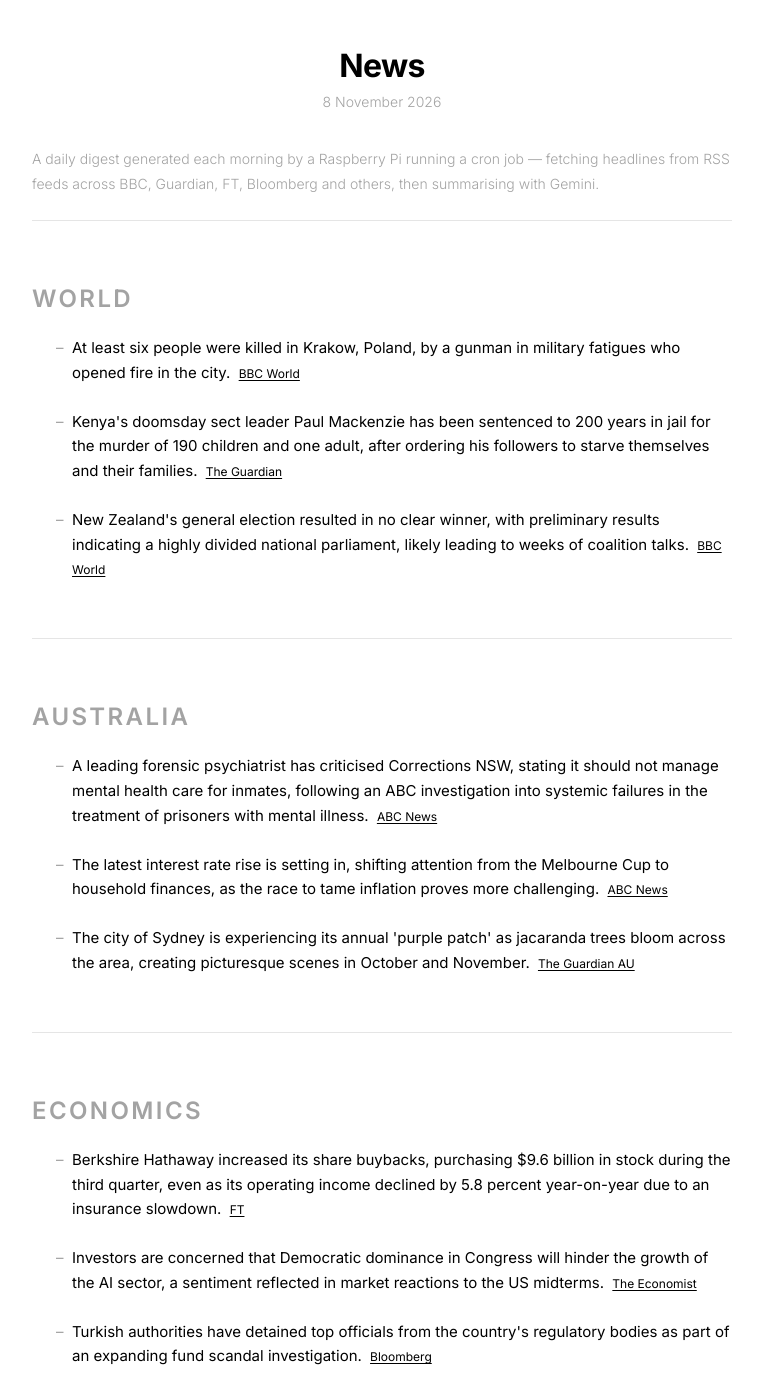
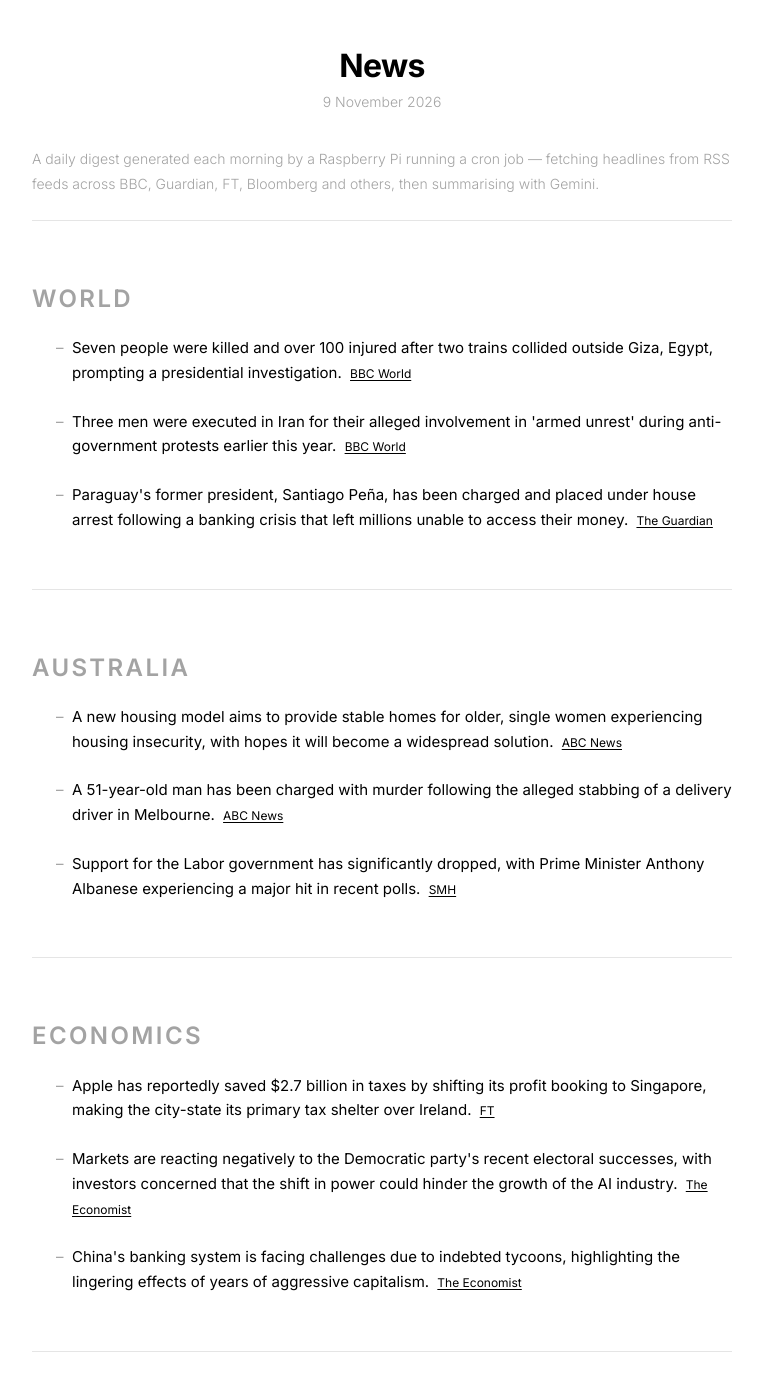
Before and after one commit to s-jac/s-jac.github.io, a Jekyll site: the page built from projects/news.html, in a window 1280 px wide and 1400 px high. Shown: the whole window, without its empty margins (258-1021 px from the left). Built offline with Jekyll 4.4.1, drawn with Linux system fonts in a browser that asks for light colours; some of the changed text lies outside the part shown.

Commit message:
daily news update 9 November 2026

```diff
--- a/_data/news.json
+++ b/_data/news.json
@@ -1,24 +1,24 @@
 {
-  "date": "8 November 2026",
-  "generated_at": "2026-11-07T20:00:27.065500+00:00",
+  "date": "9 November 2026",
+  "generated_at": "2026-11-08T20:04:32.005348+00:00",
   "sections": [
     {
       "heading": "World",
       "bullets": [
         {
-          "text": "At least six people were killed in Krakow, Poland, by a gunman in military fatigues who opened fire in the city.",
+          "text": "Seven people were killed and over 100 injured after two trains collided outside Giza, Egypt, prompting a presidential investigation.",
           "source": "BBC World",
           "url": "https://www.bbc.com/news/world"
         },
         {
-          "text": "Kenya's doomsday sect leader Paul Mackenzie has been sentenced to 200 years in jail for the murder of 190 children and one adult, after ordering his followers to starve themselves and their families.",
+          "text": "Three men were executed in Iran for their alleged involvement in 'armed unrest' during anti-government protests earlier this year.",
+          "source": "BBC World",
+          "url": "https://www.bbc.com/news/world"
+        },
+        {
+          "text": "Paraguay's former president, Santiago Peña, has been charged and placed under house arrest following a banking crisis that left millions unable to access their money.",
           "source": "The Guardian",
           "url": "https://www.theguardian.com"
-        },
-        {
-          "text": "New Zealand's general election resulted in no clear winner, with preliminary results indicating a highly divided national parliament, likely leading to weeks of coalition talks.",
-          "source": "BBC World",
-          "url": "https://www.bbc.com/news/world"
         }
       ]
     },
@@ -26,19 +26,19 @@
       "heading": "Australia",
       "bullets": [
         {
-          "text": "A leading forensic psychiatrist has criticised Corrections NSW, stating it should not manage mental health care for inmates, following an ABC investigation into systemic failures in the treatment of prisoners with mental illness.",
+          "text": "A new housing model aims to provide stable homes for older, single women experiencing housing insecurity, with hopes it will become a widespread solution.",
           "source": "ABC News",
           "url": "https://www.abc.net.au/news"
         },
         {
-          "text": "The latest interest rate rise is setting in, shifting attention from the Melbourne Cup to household finances, as the race to tame inflation proves more challenging.",
+          "text": "A 51-year-old man has been charged with murder following the alleged stabbing of a delivery driver in Melbourne.",
           "source": "ABC News",
           "url": "https://www.abc.net.au/news"
         },
         {
-          "text": "The city of Sydney is experiencing its annual 'purple patch' as jacaranda trees bloom across the area, creating picturesque scenes in October and November.",
-          "source": "The Guardian AU",
-          "url": "https://www.theguardian.com/au"
+          "text": "Support for the Labor government has significantly dropped, with Prime Minister Anthony Albanese experiencing a major hit in recent polls.",
+          "source": "SMH",
+          "url": "https://www.smh.com.au"
         }
       ]
     },
@@ -46,19 +46,19 @@
       "heading": "Economics",
       "bullets": [
         {
-          "text": "Berkshire Hathaway increased its share buybacks, purchasing $9.6 billion in stock during the third quarter, even as its operating income declined by 5.8 percent year-on-year due to an insurance slowdown.",
+          "text": "Apple has reportedly saved $2.7 billion in taxes by shifting its profit booking to Singapore, making the city-state its primary tax shelter over Ireland.",
           "source": "FT",
           "url": "https://www.ft.com"
         },
         {
-          "text": "Investors are concerned that Democratic dominance in Congress will hinder the growth of the AI sector, a sentiment reflected in market reactions to the US midterms.",
+          "text": "Markets are reacting negatively to the Democratic party's recent electoral successes, with investors concerned that the shift in power could hinder the growth of the AI industry.",
           "source": "The Economist",
           "url": "https://www.economist.com/finance-and-economics"
         },
         {
-          "text": "Turkish authorities have detained top officials from the country's regulatory bodies as part of an expanding fund scandal investigation.",
-          "source": "Bloomberg",
-          "url": "https://www.bloomberg.com/markets"
+          "text": "China's banking system is facing challenges due to indebted tycoons, highlighting the lingering effects of years of aggressive capitalism.",
+          "source": "The Economist",
+          "url": "https://www.economist.com/finance-and-economics"
         }
       ]
     }
```
